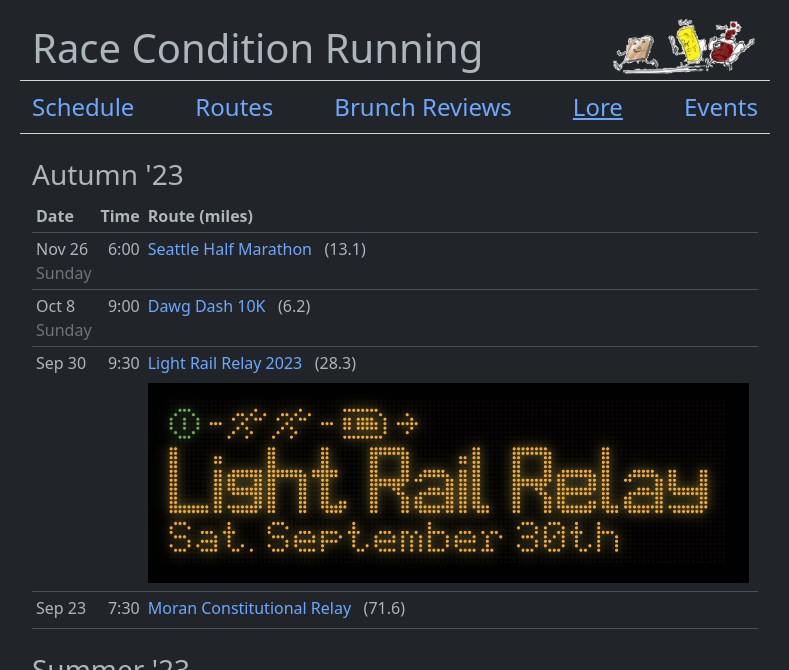
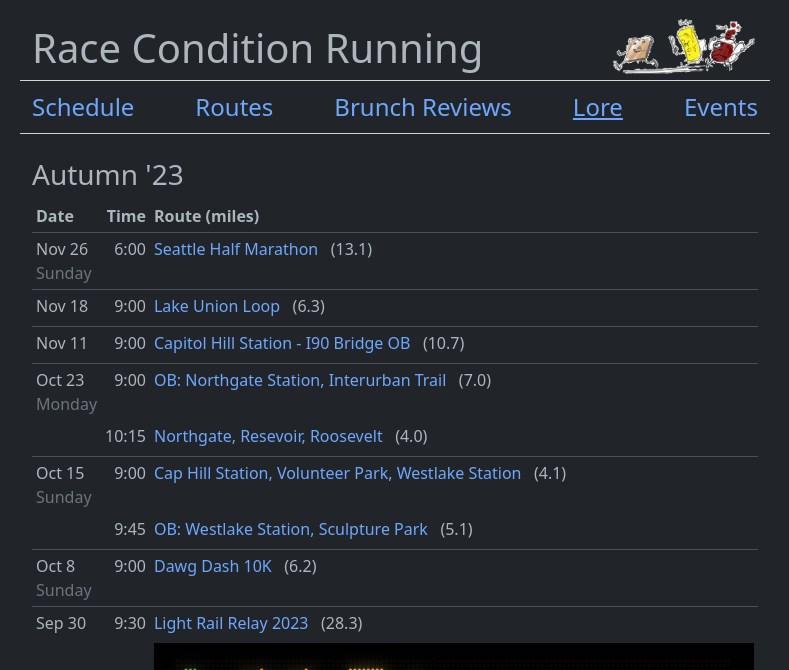
Before and after one commit to raceconditionrunning/raceconditionrunning.github.io, a Jekyll site: the page built from pages/lore.html, in a window 1280 px wide and 900 px high, cut to the strip 0-670 px from the top of the window. Shown: the whole strip, without its empty margins (245-1034 px from the left). Built offline with Jekyll 4.4.1, drawn with Linux system fonts in a browser that asks for light colours.

Commit message:
start drafting out some fall weekend runs

```diff
--- a/_data/routes.yml
+++ b/_data/routes.yml
@@ -451,3 +451,23 @@
   name: "OB: Arboretum, LWB, Colman"
   dist: 6.9
   map: "https://onthegomap.com/s/0viljrvr"
+
+- id: ob-westlake-sculpture-park
+  name: "OB: Westlake Station, Sculpture Park"
+  dist: 5.1
+  map: "https://onthegomap.com/s/100kb28d"
+
+- id: caphill-volunteer-westlake
+  name: "Cap Hill Station, Volunteer Park, Westlake Station"
+  dist: 4.1
+  map: "https://onthegomap.com/s/ste3hrss"
+
+- id: northgate-resevoir-roosevelt
+  name: "Northgate, Resevoir, Roosevelt"
+  dist: 4.0
+  map: "https://onthegomap.com/s/rfcnls5a"
+
+- id: ob-northgate-interurban
+  name: "OB: Northgate Station, Interurban Trail"
+  dist: 7.0
+  map: "https://onthegomap.com/s/k5486orc"
--- a/_data/schedules/23-autumn.yml
+++ b/_data/schedules/23-autumn.yml
@@ -23,6 +23,30 @@
         map: https://www.washington.edu/alumni/events/alaska-airlines-dawg-dash-2023/
         dist: 6.2
 
+- date: "2023-10-15"
+  plan:
+    - time: "9:00"
+      route_id: caphill-volunteer-westlake
+    - time: "9:45"
+      route_id: ob-westlake-sculpture-park
+
+- date: "2023-10-23"
+  plan:
+    - time: "9:00"
+      route_id: ob-northgate-interurban
+    - time: "10:15"
+      route_id: northgate-resevoir-roosevelt
+
+- date: "2023-11-11"
+  plan:
+    - time: "9:00"
+      route_id: cap-hill-station-i90-ob
+
+- date: "2023-11-18"
+  plan:
+    - time: "9:00"
+      route_id: lake-union-loop
+
 - date: "2023-11-26"
   plan:
     - time: "6:00"
```
